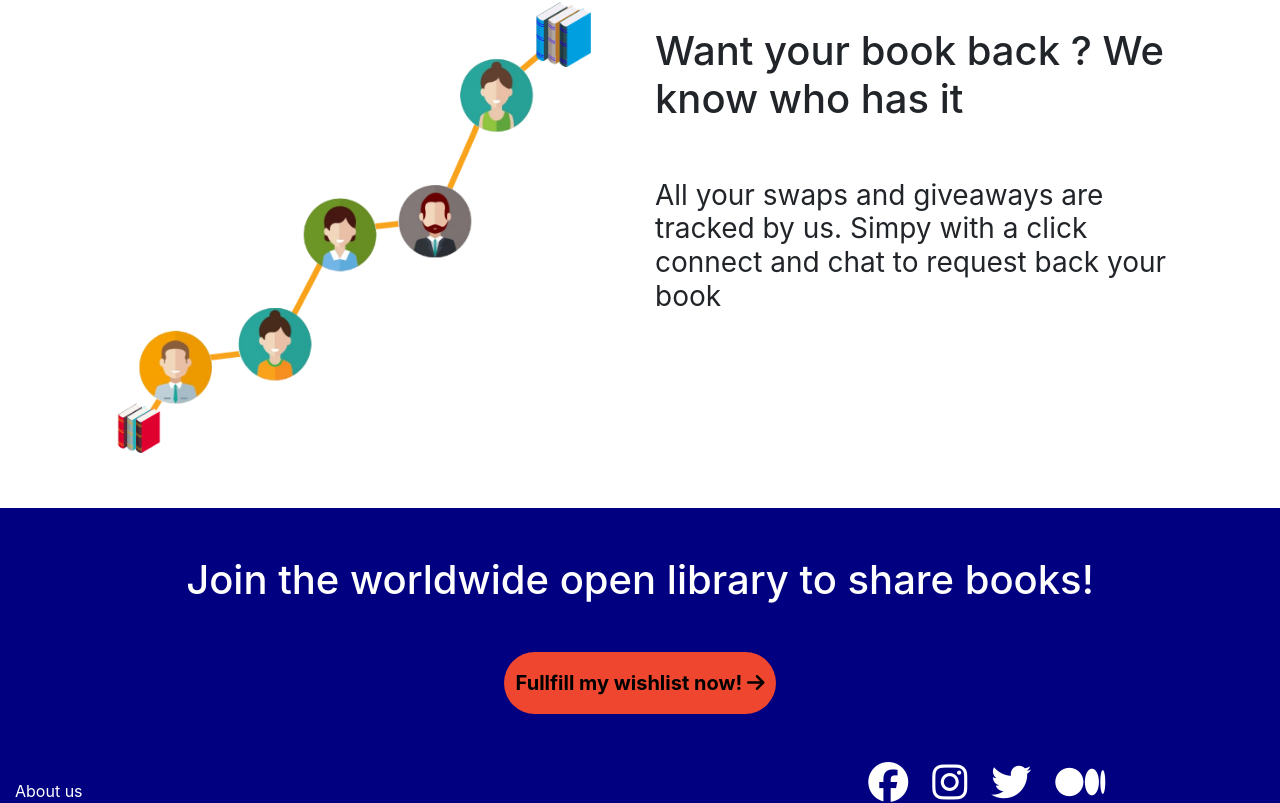
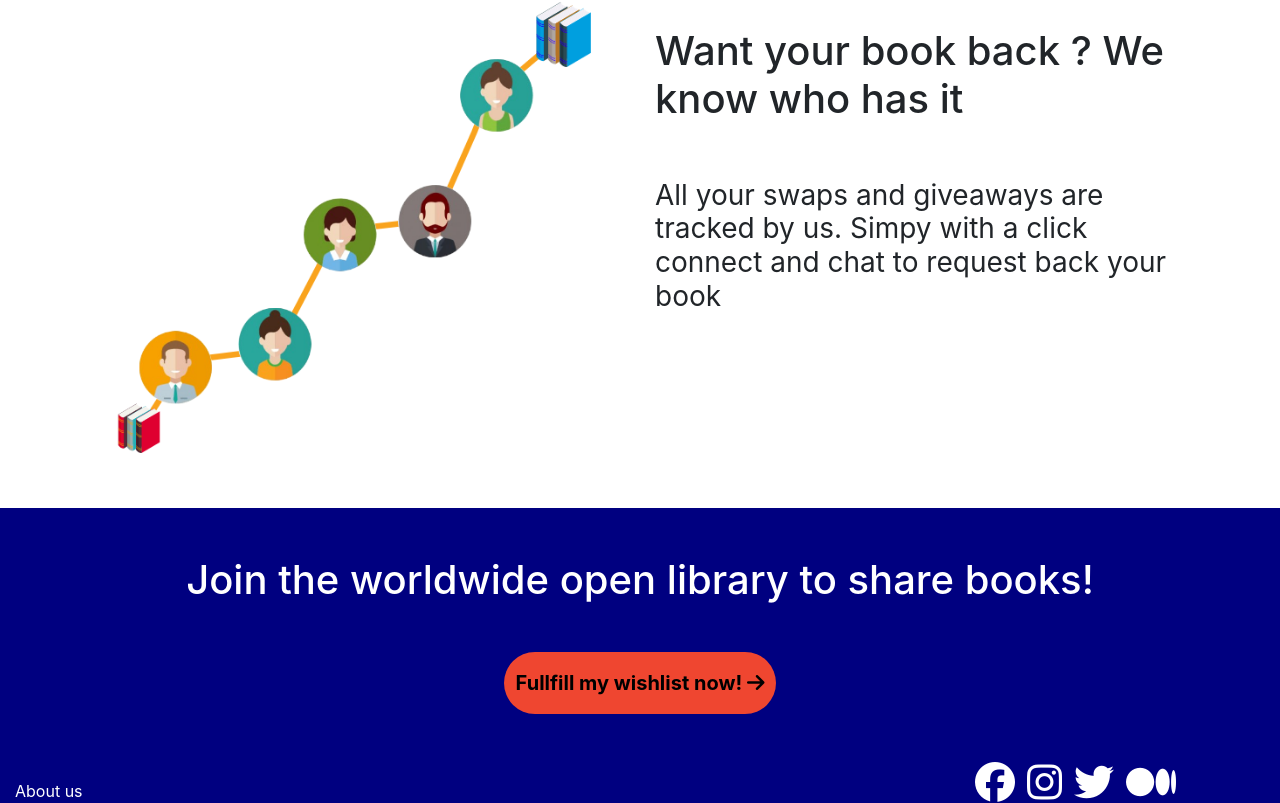
Before and after one commit to Arshitabhatt/readsnet, a plain HTML site: page index.html in a window 1280 px wide. Shown: the part 2518-3321 px from the top of the page. Drawn offline with nearby package versions, Linux system fonts and the light colour scheme.

Commit message:
Update index.html

```diff
--- a/index.html
+++ b/index.html
@@ -190,15 +190,15 @@
         <div class="my-5"></div>
         <div class="row">
 
-          <div class="col-4 col-lg-8 d-flex align-items-end">
+          <div class="col-4 col-lg-9 d-flex align-items-end">
             <a href="https://link.medium.com/EhWiB1YiZX"><span class="mr-5 mt-5">About us</span></a>
           </div>
 
-          <div class="col-8 col-lg-4 d-flex align-items-end">
-            <a href="https://www.facebook.com/readsnet/"><i class="fab fa-facebook mr-3 sz pr-2"></i></a>
-             <a href=" https://instagram.com/readsnet.app"><i class="fab fa-instagram mr-3 sz pr-2"></i></a>
-             <a href=" https://twitter.com/readsnet"><i class="fab fa-twitter mr-3 sz pr-2"></i></a>
-             <a href="https://medium.com/swapeer"><i class="fab fa-medium mr-3 sz pr-2"></i></a>
+          <div class="col-8 col-lg-3 d-flex align-items-end">
+            <a href="https://www.facebook.com/readsnet/"><i class="fab fa-facebook mr-1 sz pr-2"></i></a>
+             <a href=" https://instagram.com/readsnet.app"><i class="fab fa-instagram mr-1 sz pr-2"></i></a>
+             <a href=" https://twitter.com/readsnet"><i class="fab fa-twitter mr-1 sz pr-2"></i></a>
+             <a href="https://medium.com/swapeer"><i class="fab fa-medium mr-1 sz pr-2"></i></a>
           </div>
         </div>
       </div>
```
